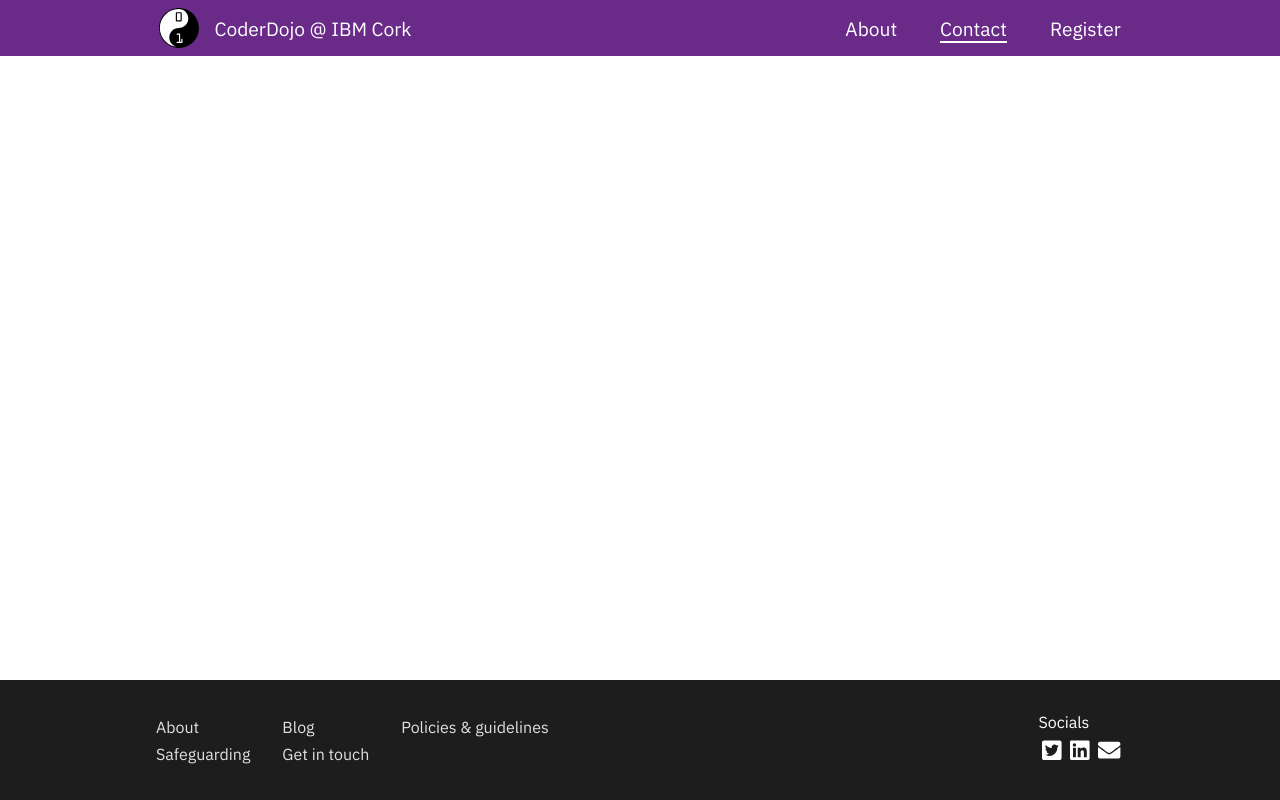
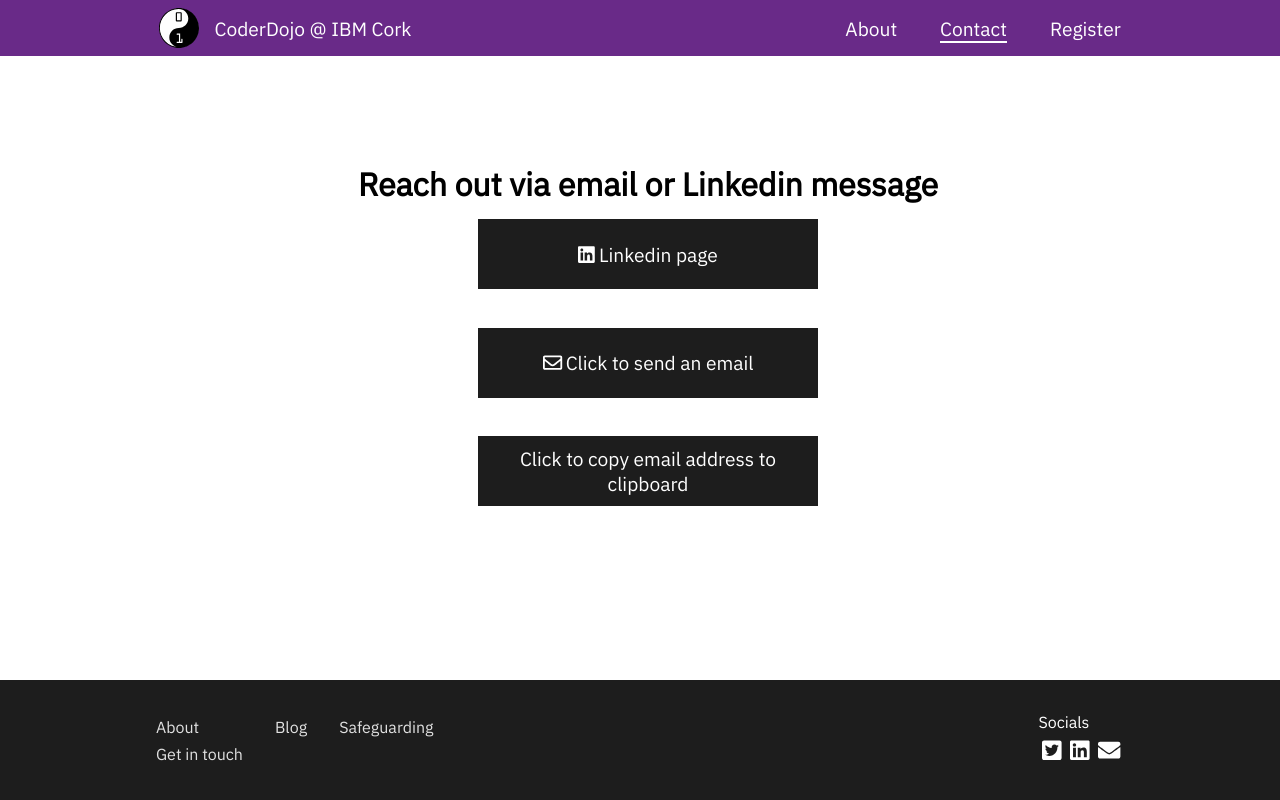
Before and after one commit to ibm-cork-dojo/ibm-cork-dojo.github.io, a plain HTML site: page contact/index.html in a window 1280 px wide. Drawn offline with Linux system fonts and the light colour scheme.

Commit message:
updated footer, added contact page

```diff
--- /dev/null
+++ b/contact/clipboard.js
@@ -0,0 +1,9 @@
+const notification = document.querySelector(".notification");
+
+const copyToClipboard = () => {
+    notification.style.display = "flex"
+
+    setTimeout(() => {
+        notification.style.display = "none"
+    }, 5000)
+}
--- a/contact/index.html
+++ b/contact/index.html
@@ -49,6 +49,26 @@
     </aside>
     <main>
 
+        <ul class="contact-list">
+            <h1>Reach out via email or Linkedin message</h1>
+            <li>
+                <a href="https://linkedin.com/in/">
+                    <i class="fab fa-linkedin"></i>
+                    Linkedin page
+                </a>
+            </li>
+            <li>
+                <a href="mailto:CorkIBM.ie@coderdojo.com">
+                    <i class="far fa-envelope"></i>
+                    Click to send an email
+                </a>
+            </li>
+            <li id="copy-to-clipboard">
+                <button onclick="copyToClipboard()">
+                    Click to copy email address to clipboard
+                </button>
+            </li>
+        </ul>
     </main>
     <footer>
         <div class="inner">
@@ -56,8 +76,7 @@
                 <ul>
                     <a href="/about">About</a>
                     <a href="/blog">Blog</a>
-                    <a href="/policies">Policies &amp; guidelines</a>
-                    <a href="/safeguarding">Safeguarding</a>
+                    <a href="/about/#safeguarding">Safeguarding</a>
                     <a href="/contact">Get in touch</a>
                 </ul>
             </nav>
@@ -70,14 +89,18 @@
                     <a href="https://linkedin.com/company/ibmcorkdojo">
                         <i class="fab fa-linkedin"></i>
                     </a>
-                    <a href="mailto:mail@ibmcorkdojo.ie">
+                    <a href="mailto:CorkIBM.ie@coderdojo.com">
                         <i class="fa fa-envelope"></i>
                     </a>
                 </ul>
             </nav>
         </div>
+        <aside class="notification">
+            <p>Copied to clipboard!</p>
+        </aside>
     </footer>
     <script src="/script.js"></script>
+    <script src="clipboard.js"></script>
 </body>
 
 </html>
--- a/globals.css
+++ b/globals.css
@@ -276,6 +276,66 @@
   background-color: var(--dimmed);
 }
 
+.contact-list {
+  margin-top: 6em;
+  list-style: none;
+  height: 30vh;
+  display: flex;
+  flex-direction: column;
+  align-items: center;
+  justify-content: space-around;
+}
+
+.contact-list>li {
+  height: 70px;
+  width: max-content;
+  display: inline;
+  background-color: var(--legal);
+  font-size: 1.2em;
+  width: 340px;
+  text-align: center;
+  margin: 1em;
+}
+
+.contact-list>li>a,
+.contact-list>li>button {
+  font-size: 1em;
+  display: block;
+  color: white;
+  height: 70px;
+  width: 340px;
+  cursor: pointer;
+  display: flex;
+  justify-content: center;
+  align-items: center;
+}
+
+.contact-list>li>a>svg {
+  margin-right: 4px;
+}
+
+.contact-list>li>button {
+  box-sizing: border-box;
+  outline: none;
+  background-color: var(--legal);
+  box-shadow: none;
+  border: none;
+}
+
+.notification {
+  background-color: black;
+  color: white;
+  position: fixed;
+  bottom: 0%;
+  left: 0%;
+  right: 0%;
+  display: none;
+  width: 100dvw;
+  height: 60px;
+  align-items: center;
+  justify-content: center;
+}
+
 @media only screen and (min-width: 900px) {
   header a {
     display: inline;
@@ -294,6 +354,10 @@
     width: var(--tablet-width);
   }
 
+  main *:target {
+    background-color: #ff08;
+  }
+
   footer {
     height: var(--footer-size)
   }
@@ -310,6 +374,14 @@
   footer .quicklinks>ul {
     width: 60%;
     grid-template-columns: 1fr 1fr;
+  }
+
+  .notification {
+    margin: 0;
+    width: 400px;
+    /* right: 20px; */
+    left: unset;
+    bottom: var(--footer-size);
   }
 }
 
```
Also changed, not shown: about/index.html (+2 -3 lines), index.html (+3 -4 lines), register/index.html (+2 -3 lines), 1 other file.
